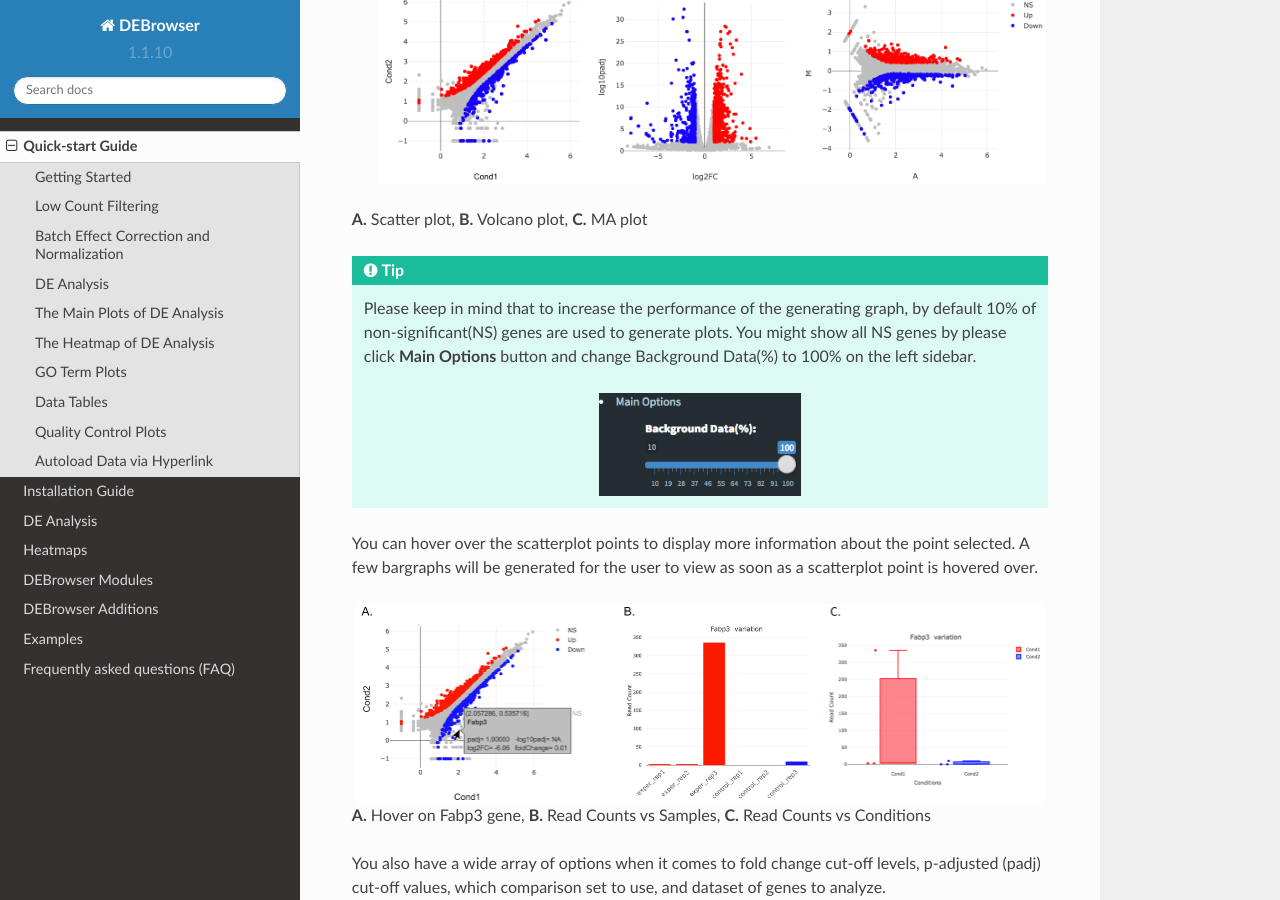
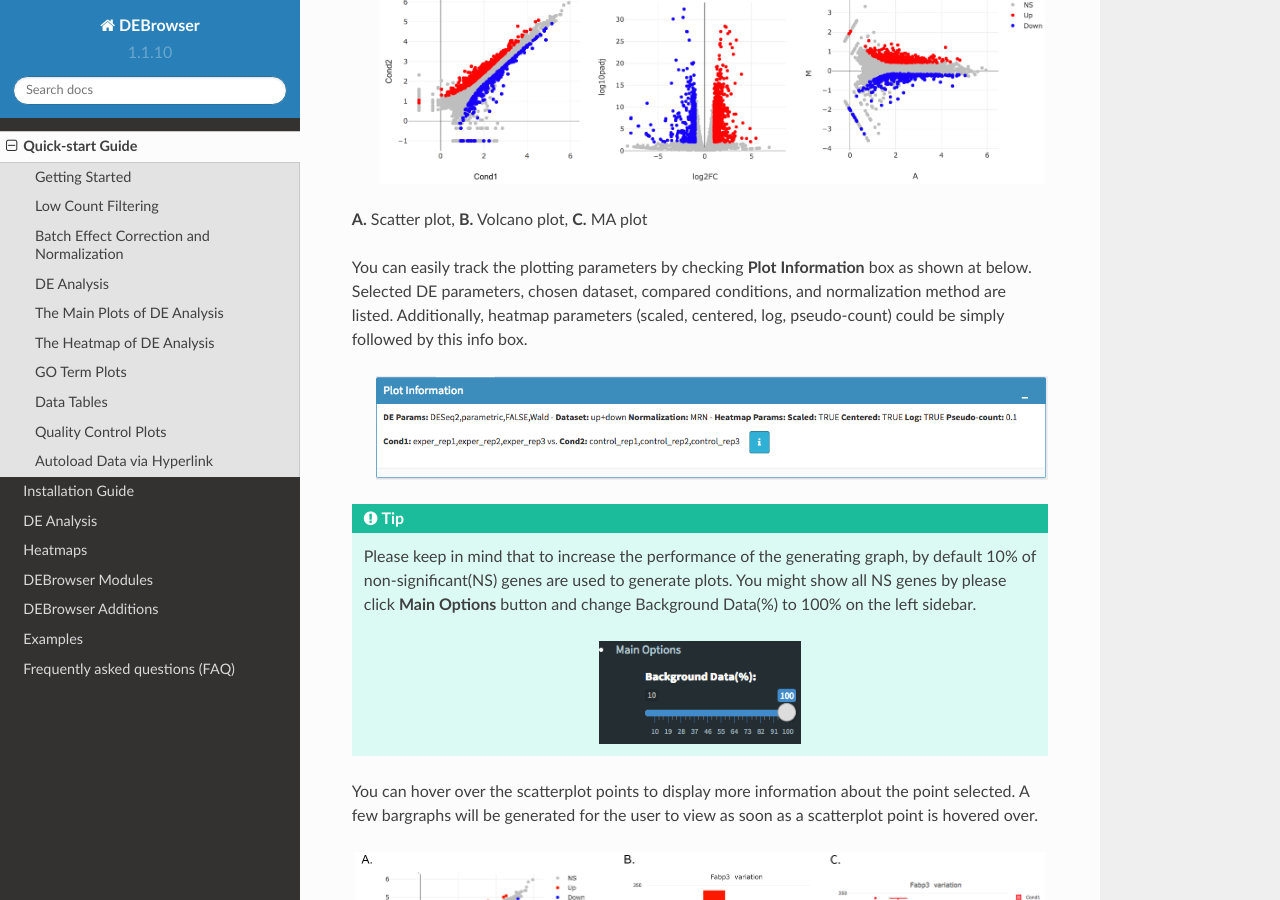
Before and after one commit to UMMS-Biocore/debrowser-docs, a Sphinx documentation site: the page built from docs/quickstart/quickstart.rst, in a window 1280 px wide and 900 px high, scrolled down 7975 px. Built offline with Sphinx 7.4.7 and the Read the Docs theme 2.0.0, drawn with Linux system fonts in a browser that asks for light colours.

Commit message:
Explanation about Plot Information box is added

```diff
--- a/docs/quickstart/quickstart.rst
+++ b/docs/quickstart/quickstart.rst
@@ -184,6 +184,11 @@
        :width: 99%
 
 **A.** Scatter plot, **B.** Volcano plot, **C.** MA plot
+
+You can easily track the plotting parameters by checking **Plot Information** box as shown at below. Selected DE parameters, chosen dataset, compared conditions, and normalization method are listed. Additionally, heatmap parameters (scaled, centered, log, pseudo-count) could be simply followed by this info box.
+
+    .. image:: ../debrowser_pics2/plot_information.png
+       :align: center
 
 .. tip::
 
```
Also changed, not shown: docs/debrowser_pics2/plot_information.png (added), 8 other files.
